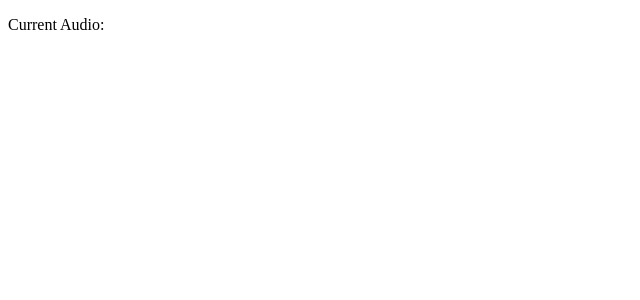
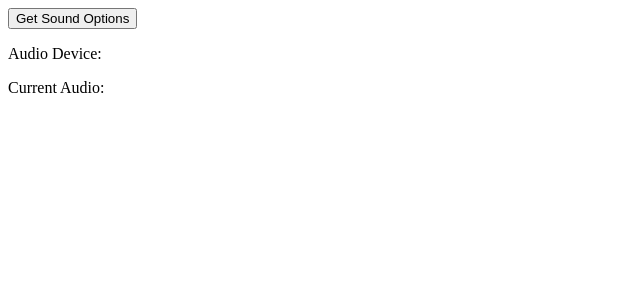
Before and after one commit to BCaven/creativity-optional, a Vue app in the folder vue-frontend/: page / in a window 1280 px wide. Shown: the top 300 px of the page, without its empty margins (0-640 px from the left). Built offline with nearby package versions, Linux system fonts and the light colour scheme; no server answers.

Commit message:
starting to build out the site

```diff
--- a/vue-frontend/src/App.vue
+++ b/vue-frontend/src/App.vue
@@ -9,10 +9,21 @@ import { onMounted, onBeforeUnmount, ref } from "vue";
 // look into service workers as a way to automate the process of receiving data from the server
 const server_route = "192.168.86.34:8000";
 let sound_bar = ref("");
+let sound_options = ref([]);
+let selected_input = ref("");
 const timer = ref();
 
+async function getSoundOptions() {
+  // get all input options from local controller
+  console.log("getting sound options from server");
+  const response = await fetch("http://" + server_route + "/audio_sources");
+  let r = await response.json();
+  // update the list of mics and selected mic from the server
+  sound_options.value = r['mics'];
+  selected_input.value = r['selected'];
+}
 
-async function update_sound_data() {
+async function updateSoundData() {
   // get the new sound data
   // the sound "bar" is just for testing visualization
   const response = await fetch("http://" + server_route + "/audio_in");
@@ -24,7 +35,7 @@ async function update_sound_data() {
 
 function countDownFunc () {
   //console.log("updating sound data");
-  update_sound_data();
+  updateSoundData();
 }
 
 // Instantiate
@@ -32,7 +43,7 @@ onMounted(() => {
   // could probably make this refresh faster given a better computer - I am testing this on my garbage laptop
   timer.value = setInterval(() => {
     countDownFunc();
-  }, 100);
+  }, 100); // 10 times every second
 });
 
 // Clean up
@@ -44,6 +55,8 @@ onBeforeUnmount(() => {
 
 <template>
   <main>
+    <button @click="getSoundOptions">Get Sound Options</button>
+    <p>Audio Device: {{ selected_input }}</p>
     <p> Current Audio: {{ sound_bar }}</p>
   </main>
 </template>
```
